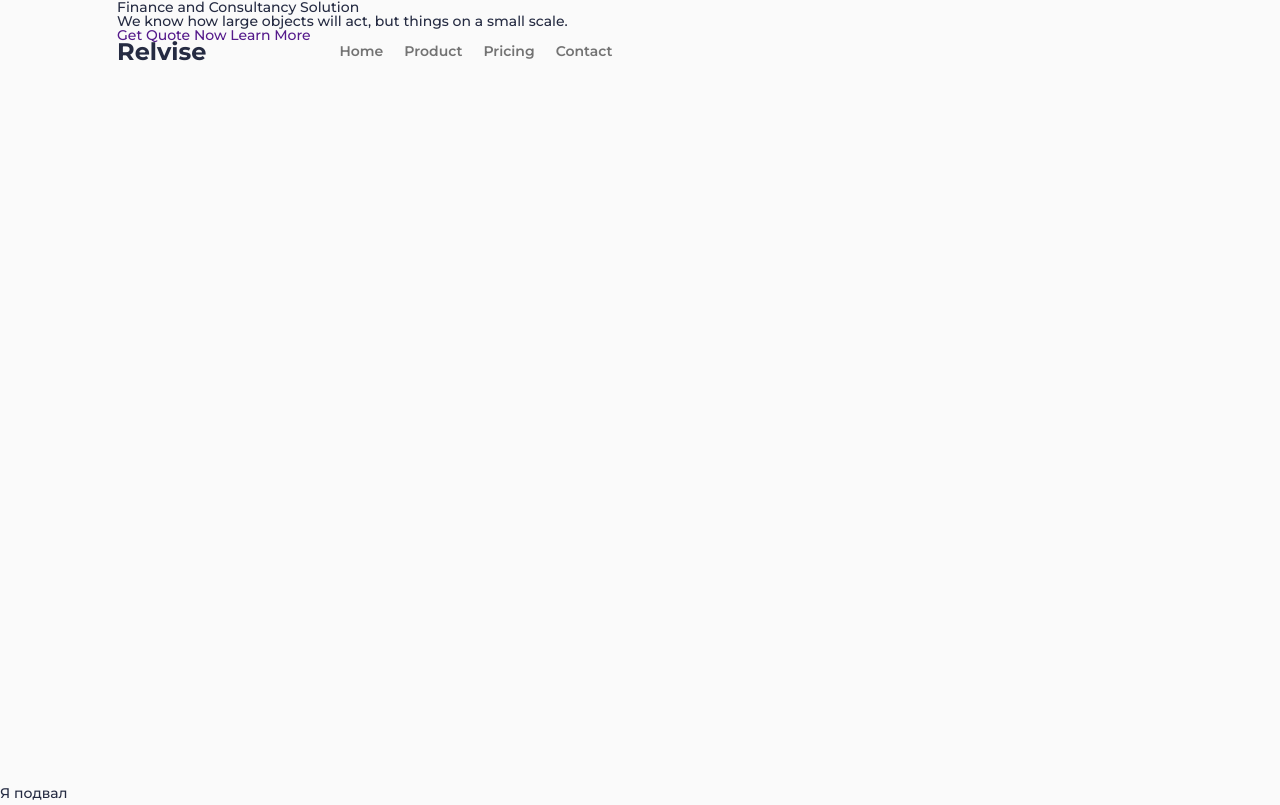
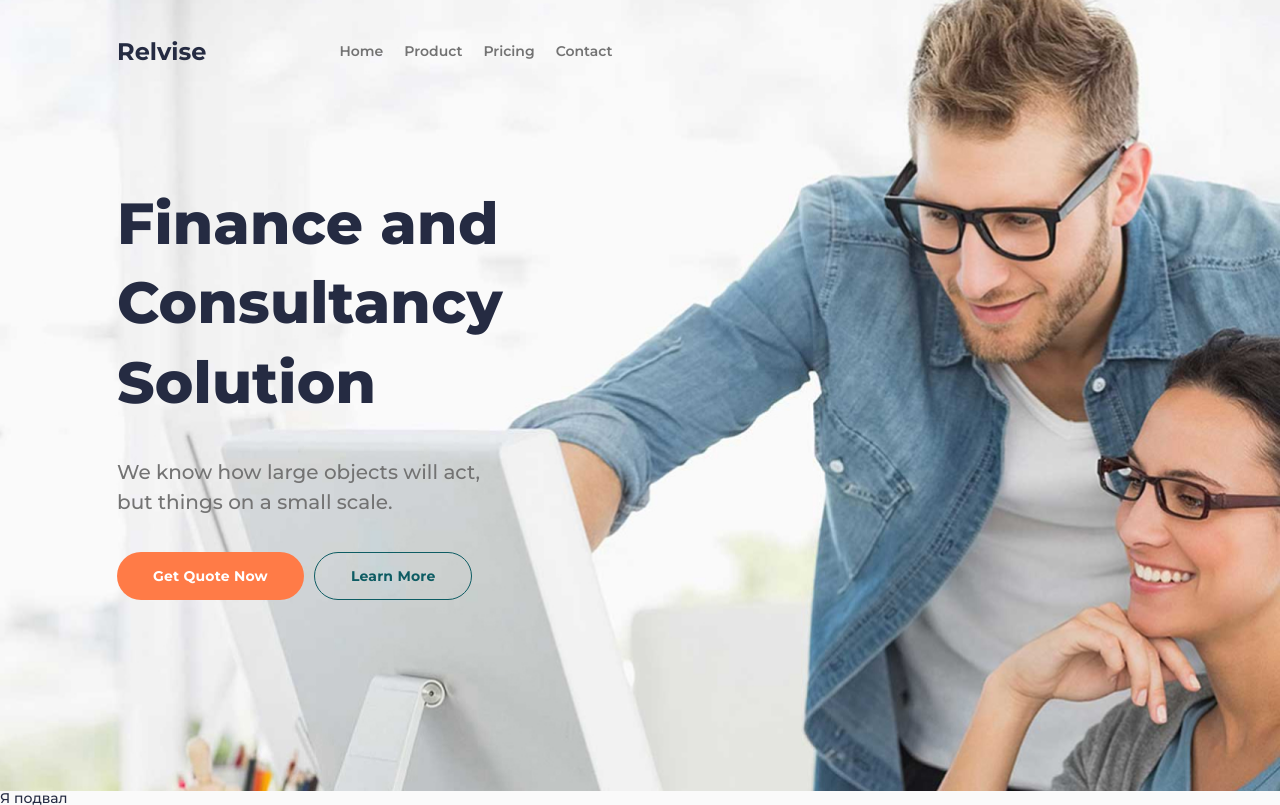
Before and after one commit to Nielll951/Relvise, a plain HTML site: page index.html in a window 1280 px wide. Drawn offline with Linux system fonts and the light colour scheme.

Commit message:
added styles for main-block

```diff
--- a/css/style.css
+++ b/css/style.css
@@ -49,6 +49,17 @@ body {
 	margin: 0 auto;
 	padding: 0 15px;
 	box-sizing: content-box;
+}
+._ibg {
+	position: relative;
+}
+._ibg img {
+	position: absolute;
+	width: 100%;
+	height: 100%;
+	top: 0;
+	left: 0;
+	object-fit: cover;
 }
 /* ------HEADER---------------------------------------------------------*/
 .header {
@@ -106,7 +117,7 @@ body {
 .menu__link {
 	color: #737373;
 	/* 14px /24 * 100 = 171% */
-	/* line-heigt: calc(24 / 14 * 100%)*/
+	/* line-height: calc(24 / 14 * 100%)*/
 	line-height: 171%;
 	font-weight: 600;
 }
@@ -121,22 +132,73 @@ body {
 }
 .page__main-block {
 }
+/* --------MAIN-BLOCK--------------------------------------------------*/
 .main-block {
+	position: relative;
 }
 .main-block__container {
 }
 ._container {
 }
 .main-block__body {
+	position: relative;
+	padding: 184px 0 191px 0;
+	z-index: 2;
+	max-width: 400px;
+}
+.main-block__body > *:not(:last-child) {
+	margin-bottom: 35px;
 }
 .main-block__title {
+	font-size: 58px;
+	line-height: calc(80 / 58 * 100%);
+	font-weight: 800;
+	letter-spacing: 0.2px;
 }
 .main-block__text {
+	font-size: 20px;
+	line-height: calc(30 / 20 * 100%);
+	color: #737373;
 }
 .main-block__buttons {
+	display: inline-flex;
 }
 .main-block__button {
+	border-radius: 37px;
+	display: flex;
+	justify-content: center;
+	align-items: center;
+	padding: 5px 36px;
+	min-height: 48px;
+	letter-spacing: 0.2px;
+	font-weight: 700;
+	line-height: 150%;
+	text-align: center;
+}
+.main-block__button:not(:last-child) {
+	margin-right: 10px;
+}
+.main-block__button_orange {
+	color: #fff;
+	background: #FF7B47;
 }
 .main-block__button_border {
+	color: #0D5C63;
+	border: 1px solid #0D5C63;
+}
+.main-block__image {
+	position: absolute;
+	width: 100%;
+	height: 100%;
+	top: 0;
+	left: 0;
+}
+.main-block__image img {
+	object-position: bottom;
+}
+@media (max-width: 1300px) {
+	.main-block__image img {
+		object-position: right;
+	}
 }
 /* ------FOOTER---------------------------------------------------------*/
--- a/index.html
+++ b/index.html
@@ -49,10 +49,13 @@
 							but things on a small scale.
 						</div>
 						<div class="main-block__buttons">
-							<a class="main-block__button" href="">Get Quote Now</a>
+							<a class="main-block__button main-block__button_orange" href="">Get Quote Now</a>
 							<a class="main-block__button main-block__button_border" href="">Learn More</a>
 						</div>
 					</div>
+				</div>
+				<div class="main-block__image _ibg">
+					<img src="img/mainblock/cover.jpg" alt="cover">
 				</div>
 			</div>
 		</main>
```
